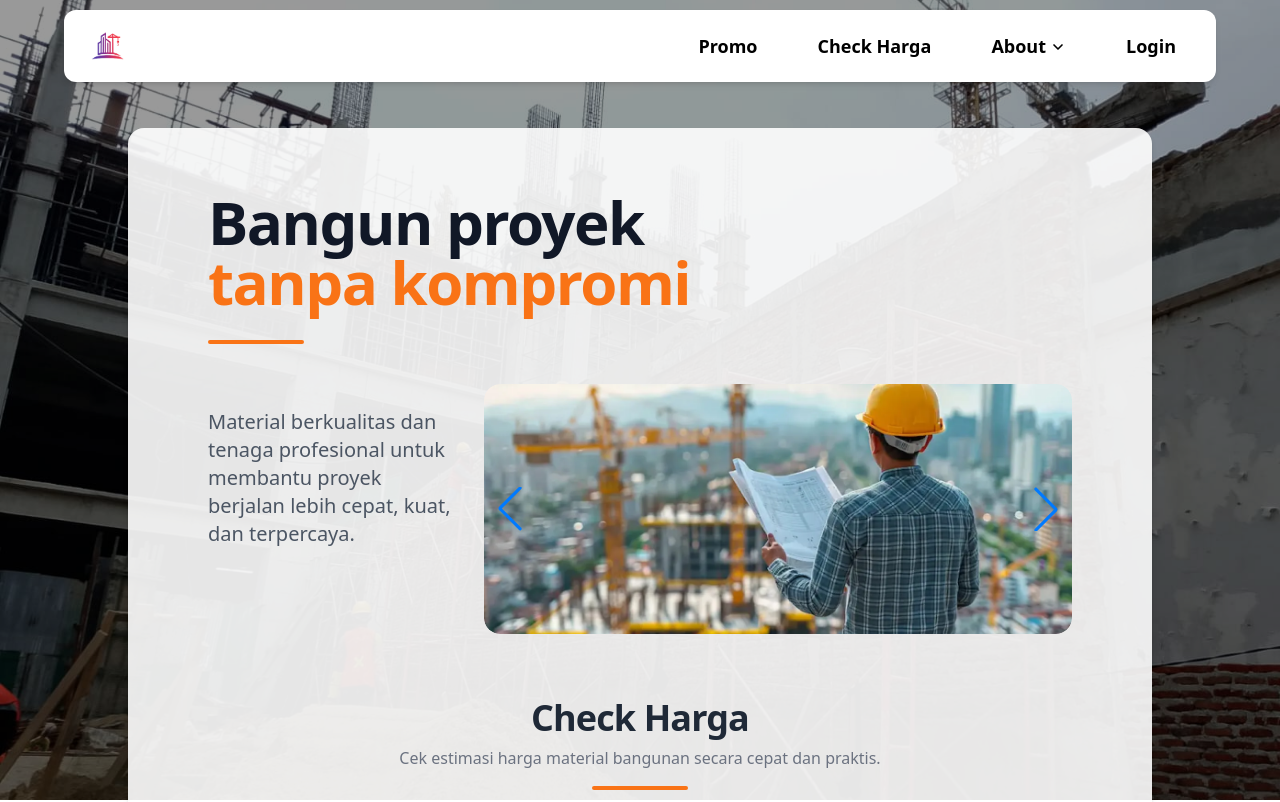
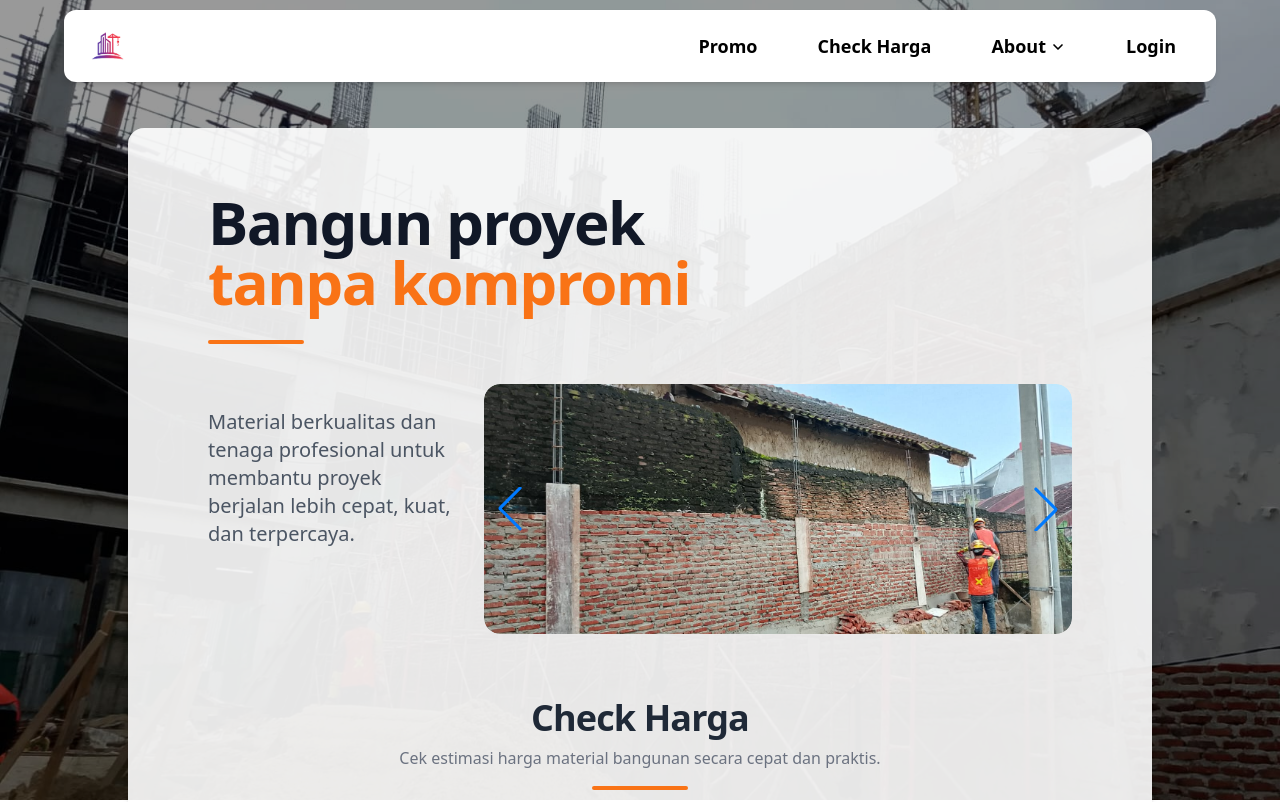
Before and after one commit to kikok456/Test_FE, a React (Vite) app: page / in a window 1280 px wide. Shown: the top 802 px of the page. Built offline with nearby package versions, Linux system fonts and the light colour scheme.

Commit message:
Update aboutus.tsx

```diff
--- a/src/componen/aboutus.tsx
+++ b/src/componen/aboutus.tsx
@@ -4,11 +4,12 @@ import { Navigation, Autoplay } from "swiper/modules";
 import "swiper/css";
 import "swiper/css/navigation";
 
-import gambar2 from "../assets/bb.jpg";
-import gambar3 from "../assets/bb2.webp";
-import gambar4 from "../assets/bb3.jpg";
+import gambar1 from "../assets/g1.jpg";
+import gambar2 from "../assets/g2.jpg";
+import gambar3 from "../assets/g3.jpg";
+import gambar4 from "../assets/g4.jpg";
 
-const images = [gambar2, gambar3, gambar4];
+const images = [gambar1, gambar2, gambar3, gambar4];
 
 export default function AboutUs() {
   return (
```
